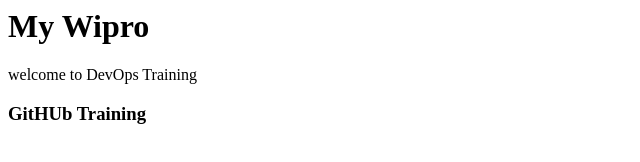
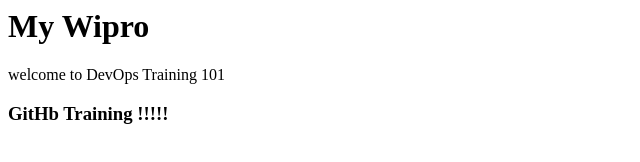
Before and after one commit to WT-010/walmart, a plain HTML site: page index.html in a window 1280 px wide. Shown: the full height of the page, 0-640 px from the left. Drawn offline with Linux system fonts and the light colour scheme.

Commit message:
updated index page

```diff
--- a/index.html
+++ b/index.html
@@ -1,3 +1,3 @@
 <h1>My Wipro</h1>
-<p>welcome to DevOps Training</p>
-<h3> GitHUb Training </h3>
+<p>welcome to DevOps Training 101</p>
+<h3> GitHb Training !!!!! </h3>
```
